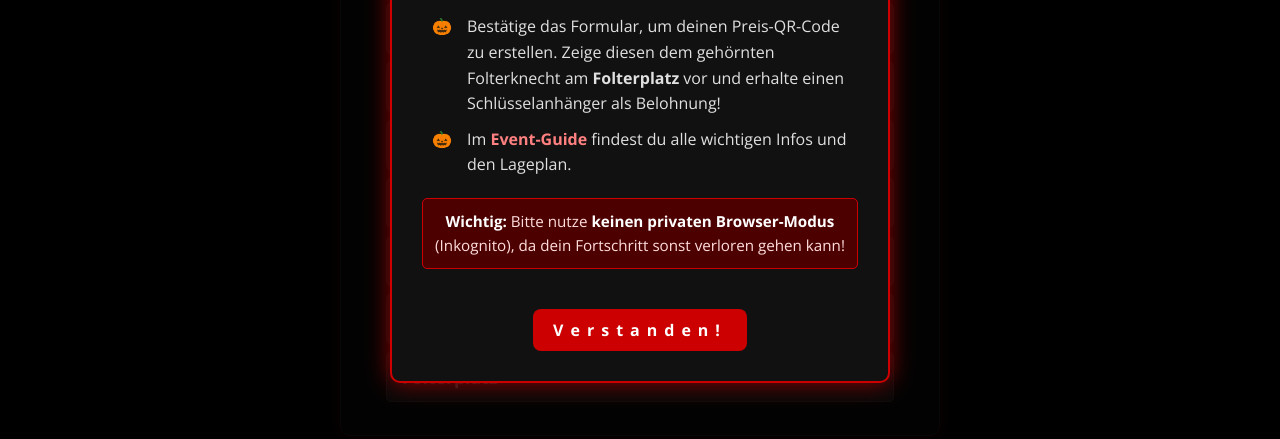
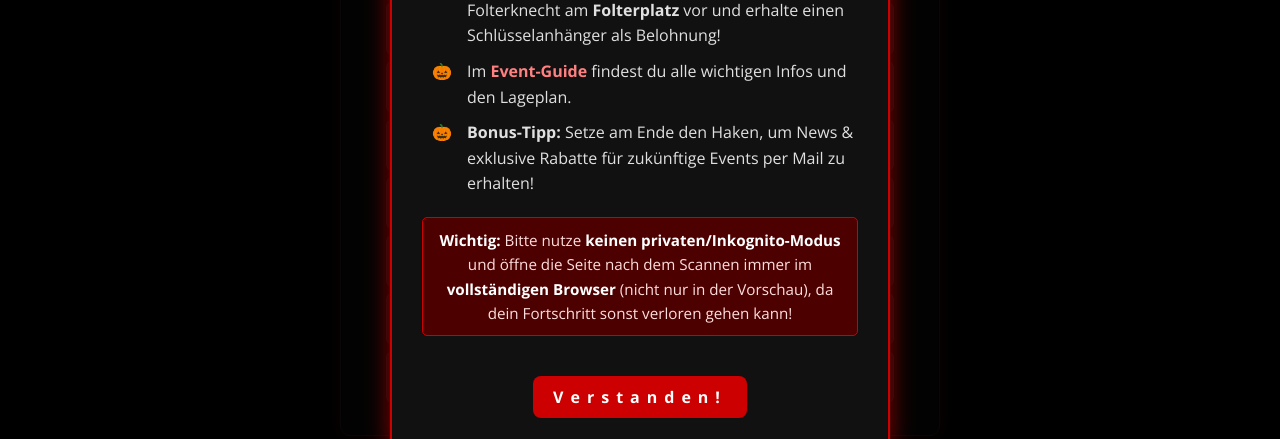
Before and after one commit to HalloweenSchlossAlsbach/QR-Jagd, a plain HTML site: page index.html in a window 1280 px wide. Shown: the part 358-797 px from the top of the page. Drawn offline with nearby package versions, Linux system fonts and the light colour scheme; a web font is replaced by a local one.

Commit message:
Update index.html

```diff
--- a/index.html
+++ b/index.html
@@ -20,9 +20,10 @@
                 <li>Sind alle Stationen geschafft, erscheint ein Formular. Gib dort deinen Namen & E-Mail ein.</li>
                 <li>Bestätige das Formular, um deinen Preis-QR-Code zu erstellen. Zeige diesen dem gehörnten Folterknecht am <strong>Folterplatz</strong> vor und erhalte einen Schlüsselanhänger als Belohnung!</li>
                 <li>Im <a href="https://halloweenschlossalsbach.github.io/Event-Guide/" target="_blank" class="instruction-link">Event-Guide</a> findest du alle wichtigen Infos und den Lageplan.</li>
+                <li><strong>Bonus-Tipp:</strong> Setze am Ende den Haken, um News & exklusive Rabatte für zukünftige Events per Mail zu erhalten!</li>
             </ol>
             <p class="warning-text">
-                <strong>Wichtig:</strong> Bitte nutze <strong>keinen privaten Browser-Modus</strong> (Inkognito), da dein Fortschritt sonst verloren gehen kann!
+                <strong>Wichtig:</strong> Bitte nutze <strong>keinen privaten/Inkognito-Modus</strong> und öffne die Seite nach dem Scannen immer im <strong>vollständigen Browser</strong> (nicht nur in der Vorschau), da dein Fortschritt sonst verloren gehen kann!
             </p>
             <button id="close-instructions-btn">Verstanden!</button>
         </div>
@@ -32,7 +33,7 @@
         <div class="modal-content warning-modal">
             <h2>Wichtiger Hinweis!</h2>
             <p class="warning-text standalone-warning">
-                Bitte nutze <strong>keinen privaten Browser-Modus</strong> (Inkognito), da dein Fortschritt sonst verloren gehen kann!
+                Bitte nutze <strong>keinen privaten/Inkognito-Modus</strong> und öffne die Seite nach dem Scannen immer im <strong>vollständigen Browser</strong> (nicht nur in der Vorschau), da dein Fortschritt sonst verloren gehen kann!
             </p>
             <button id="close-warning-btn">Verstanden!</button>
         </div>
```
